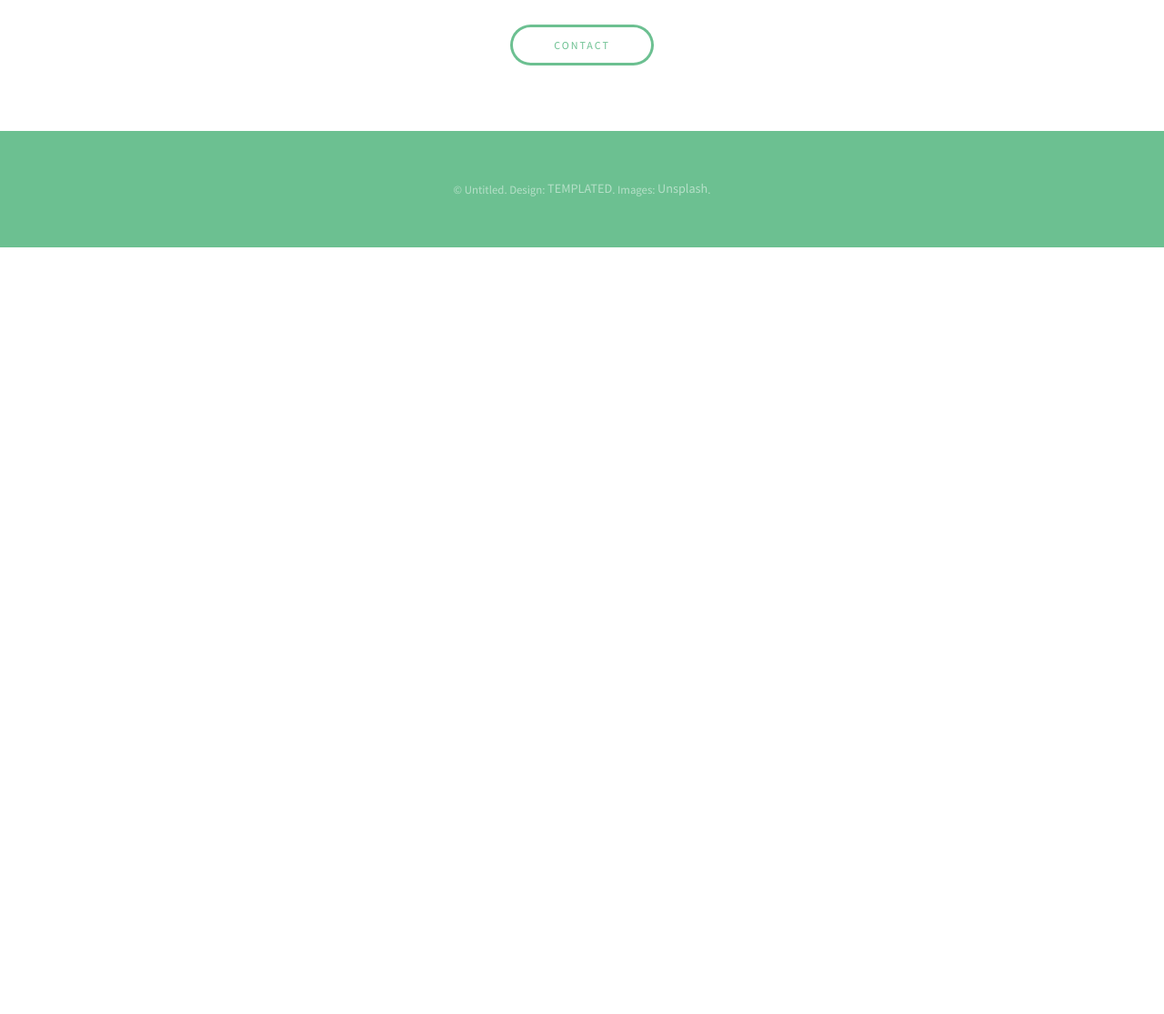
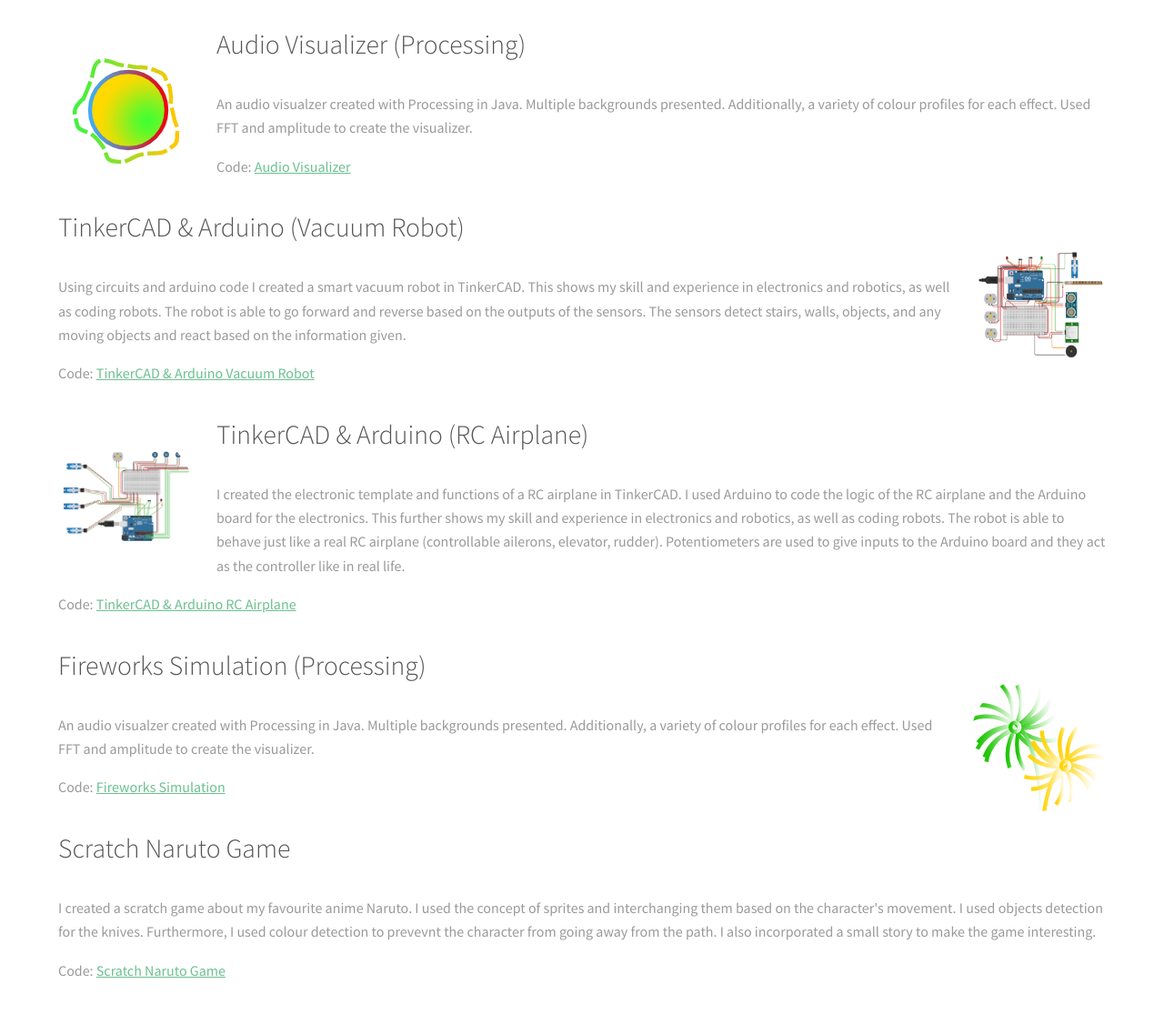
Before and after one commit to GagandeepLubana/GagandeepLubana.github.io, a plain HTML site: page generic.html in a window 1280 px wide. Shown: the part 1142-2257 px from the top of the page at 91% size. Before the commit the page ends 1414 px from the top, so only its background shows below. Drawn offline with Linux system fonts and the light colour scheme; grey boxes are pictures that could not be loaded.

Commit message:
Second update

```diff
--- a/generic.html
+++ b/generic.html
@@ -64,6 +64,44 @@
 						<p>This program can tell any atmospherical information to the user of any location. The program uses web scraping to obtain the information required for the location. This program uses the T-kinter library which consists of simplistic design and its retro look for GUI development. Keeping the website's TOS and PP in mind, the information is acquired from weather.com.</p>
 						Code: <a href="https://github.com/GagandeepLubana/Weather-App">Weather-App</a>
 					</div>
+					<div class="image round left">
+						<img src="./static/assets/images/visualizer.png" alt="Pic 01" />
+					</div>
+					<div>
+						<h2>Audio Visualizer (Processing)</h2>
+						<p>An audio visualzer created with Processing in Java. Multiple backgrounds presented. Additionally, a variety of colour profiles for each effect. Used FFT and amplitude to create the visualizer.</p>
+						Code: <a href="https://github.com/GagandeepLubana/Audio-Visualizer-Processing">Audio Visualizer</a>
+					</div>
+					<div class="image round right">
+						<img src="./static/assets/images/arduino1.png" alt="Pic 01" />
+					</div>
+					<div>
+						<h2>TinkerCAD & Arduino (Vacuum Robot)</h2>
+						<p>Using circuits and arduino code I created a smart vacuum robot in TinkerCAD. This shows my skill and experience in electronics and robotics, as well as coding robots. The robot is able to go forward and reverse based on the outputs of the sensors. The sensors detect stairs, walls, objects, and any moving objects and react based on the information given.</p>
+						Code: <a href="https://www.tinkercad.com/things/5FaJeJdb54x-swanky-uusam/editel?sharecode=Jtz70GsiRBsMO0xJwxqrSWr0eAknBf6yMiGTgKZqIys">TinkerCAD & Arduino Vacuum Robot</a>
+					</div>
+					<div class="image round left">
+						<img src="./static/assets/images/arduino2.png" alt="Pic 01" />
+					</div>
+					<div>
+						<h2>TinkerCAD & Arduino (RC Airplane)</h2>
+						<p>I created the electronic template and functions of a RC airplane in TinkerCAD. I used Arduino to code the logic of the RC airplane and the Arduino board for the electronics. This further shows my skill and experience in electronics and robotics, as well as coding robots. The robot is able to behave just like a real RC airplane (controllable ailerons, elevator, rudder). Potentiometers are used to give inputs to the Arduino board and they act as the controller like in real life.</p>
+						Code: <a href="https://www.tinkercad.com/things/hGv7L4ksIzN-terrific-snaget-elzing/editel?sharecode=BOwn9efNHA6n4KgXU9DQG7er8hUSCnkMPzCcJmMBXGY">TinkerCAD & Arduino RC Airplane</a>
+					</div>
+					<div class="image round right">
+						<img src="./static/assets/images/firework.png" alt="Pic 01" />
+					</div>
+					<div>
+						<h2>Fireworks Simulation (Processing)</h2>
+						<p>An audio visualzer created with Processing in Java. Multiple backgrounds presented. Additionally, a variety of colour profiles for each effect. Used FFT and amplitude to create the visualizer.</p>
+						Code: <a href="https://github.com/GagandeepLubana/Fireworks-Visualizer-Processing">Fireworks Simulation</a>
+					</div>
+					<div>
+						<h2>Scratch Naruto Game</h2>
+						<p>I created a scratch game about my favourite anime Naruto. I used the concept of sprites and interchanging them based on the character's movement. I used objects detection for the knives. Furthermore, I used colour detection to prevevnt the character from going away from the path. I also incorporated a small story to make the game interesting.</p>
+						Code: <a href="https://scratch.mit.edu/projects/303074855">Scratch Naruto Game</a>
+					</div>
+					<iframe src="https://scratch.mit.edu/projects/303074855/embed" allowtransparency="true" width="485" height="402" frameborder="0" scrolling="no" allowfullscreen></iframe>
 				</div>
 				<div class='align-center'>
 					<a href="contact.html" class="button">Contact</a>
```
Also changed, not shown: static/assets/images/arduino1.png (added), static/assets/images/arduino2.png (added), static/assets/images/firework.png (added), static/assets/images/tinker1.png (added), static/assets/images/tinker2.png (added), static/assets/images/visualizer.png (added).
